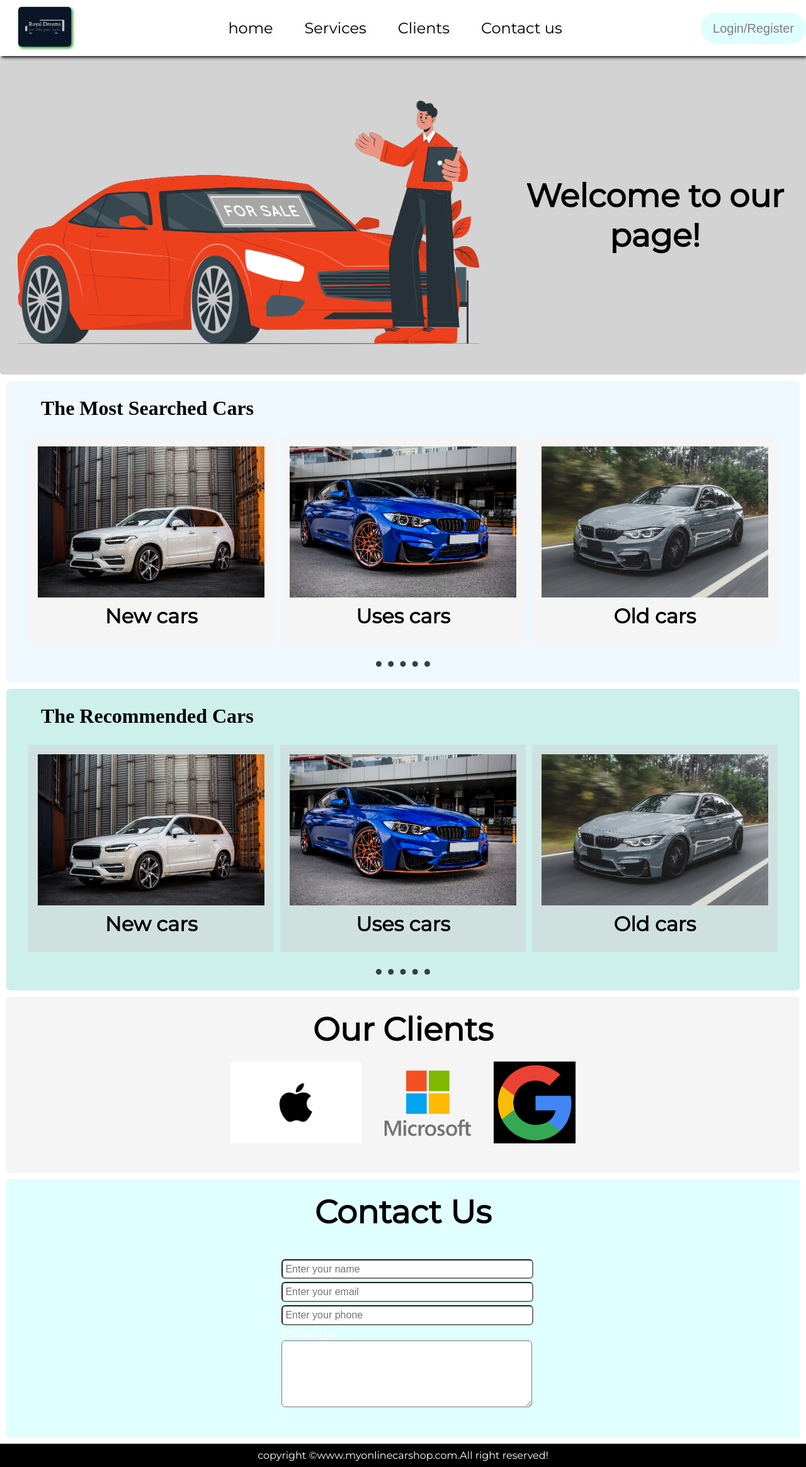
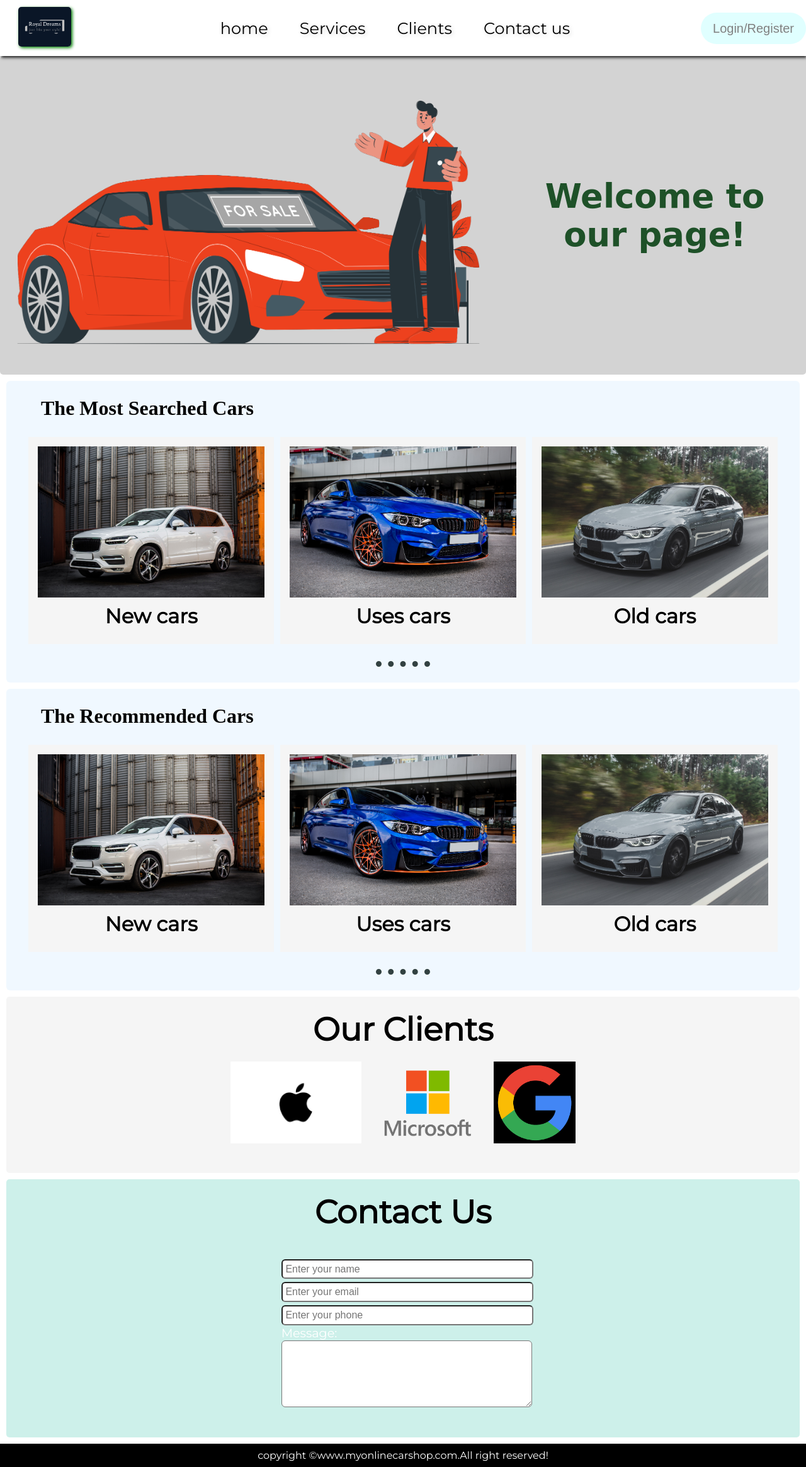
Before and after one commit to neelpatel48/car-website, a PHP site: page / in a window 1280 px wide. Shown: the whole page at 63% size. Run offline with PHP 8.4, Linux system fonts and the light colour scheme.

Commit message:
update background color

```diff
--- a/css/style.css
+++ b/css/style.css
@@ -50,7 +50,7 @@ html {
 
 #leftnav li {
     list-style: none;
-    font-size: 1.5rem;
+    font-size: 1.6rem;
     text-shadow: 2px 2px 7px lightgrey;
 }
 
@@ -98,11 +98,7 @@ html {
     height: 100%;
     background-color: lightgray;
     border-radius: 5px;
-
-
 }
-
-
 
 #home::before {
     content: "";
@@ -139,6 +135,13 @@ html {
     border-radius: 5px;
     padding-bottom: 20px;
     /* box-shadow: 2px 2px 5px black; */
+}
+
+.home-text {
+    font-family: cursive;
+    font-size: 3.3rem;
+    padding: 10px;
+    color: #1E5128;
 }
 
 h2 {
@@ -178,7 +181,7 @@ h2 {
 }
 
 .box:hover {
-    box-shadow: 0px 2px 2px 1px rgba(0, 0, 0, 0.5);
+    box-shadow: 0px 2px 1px 1px rgba(0, 0, 0, 0.3);
 }
 
 #services img {
@@ -209,7 +212,7 @@ hr {
     margin: 10px;
     padding: 15px;
     border-radius: 6px;
-    background-color: #CDF0EA;
+    background-color: aliceblue;
 }
 
 .first-2 {
@@ -231,7 +234,7 @@ hr {
     border: none;
     padding: 15px;
     margin: 2px 5px;
-    background-color: #cfe1df;
+    background-color: whitesmoke;
 }
 
 .box-2:hover {
@@ -293,7 +296,7 @@ hr {
     position: relative;
     margin: 10px;
     padding: 10px;
-    background-color: lightcyan;
+    background-color: #CDF0EA;
     border-radius: 5px;
 
 }
@@ -305,7 +308,6 @@ hr {
     width: 100%;
     z-index: -1;
     opacity: 0.87;
-    background: url('')no-repeat center center/cover;
 }
 
 #contact-box {
--- a/index.html
+++ b/index.html
@@ -33,7 +33,7 @@
 
         <ul id="rightnav">
 
-            <a href="http://127.0.0.1:5500/login.html" data-target="#login" toggle="model">
+            <a href="login.html" data-target="#login" toggle="model">
                 <button>Login/Register</button>
             </a>
         </ul>
@@ -42,7 +42,7 @@
 
     <section id="home">
         <img src="img/6.png" alt="background">
-        <h2 class="h-primary">Welcome to our page!</h2>
+        <h2 class="home-text">Welcome to our page!</h2>
         <!-- <h1 class="h-primary">Welcome To My Online Car Shop</h1>
         <p>Lorem ipsum dolor sit amet consectetur adipisicing elit. Saepe tempore itaque quibusdam!</p>
         <p>Lorem ipsum dolor sit, amet consectetur adipisicing elit. </p>
```
